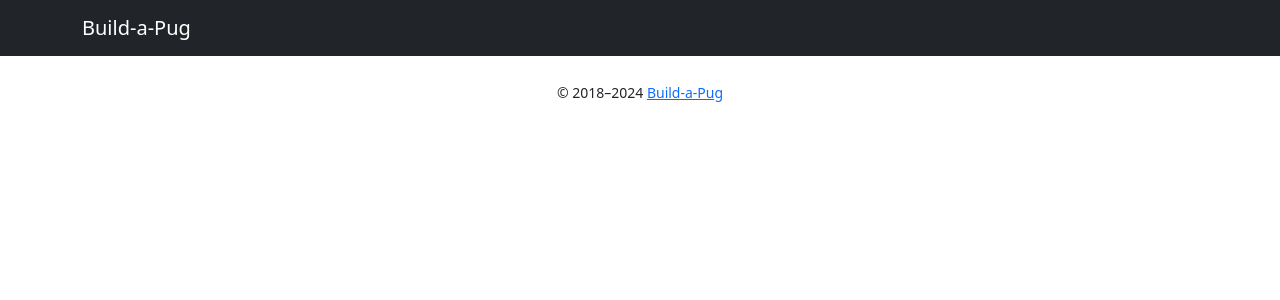
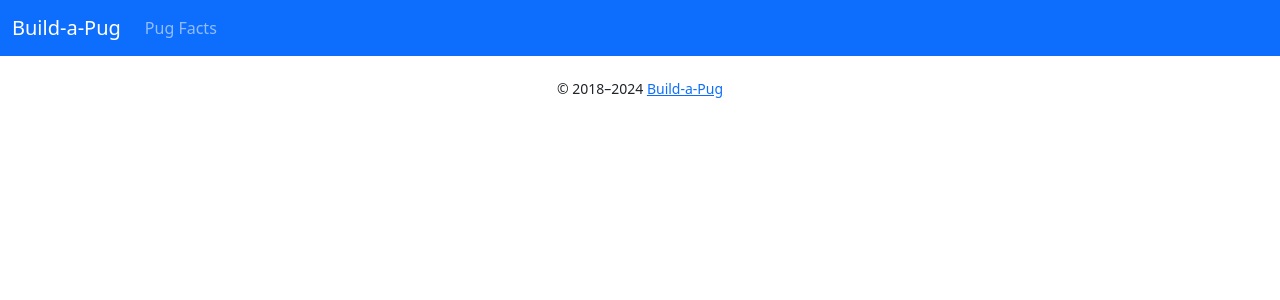
Before and after one commit to liz-acosta/testing-strategies-for-python, a Flask app: template templates/base.html in a window 1280 px wide. Shown: the top 300 px of the page. Run offline with Flask 3, Linux system fonts and the light colour scheme; the template is opened without the code that fills it, so the values that code supplies are empty; parts of the project's set-up code (start-up, migrations or seed data) failed here and were passed over; some libraries are stand-ins or nearby versions.

Commit message:
add pug facts (no tests)

```diff
--- a/app.py
+++ b/app.py
@@ -52,10 +52,17 @@ def create_app(configfile=None):
         session['puppy_dinner_result'] = puppy_dinner_result
         return render_template('heresyourpug.html', pug_description=session['pug_description'], pug_image=session['pug_image'], puppy_dinner_result=session['puppy_dinner_result'])
 
-    # @app.route("/pugfacts", methods=['GET'])
-    # def pug_facts():
-    #     pug_breed_facts = json.loads(requests.get(BASE_URL + 'breeds/' + PUG_ID).content)['data']['attributes']
-    #     return render_template('pugfacts.html', pug_breed_facts=pug_breed_facts)
+    @app.route("/pugfacts", methods=['GET'])
+    def pug_facts():
+        pug_breed_response = json.loads(requests.get(BASE_URL + 'breeds/' + PUG_ID).content)['data']['attributes']
+        pug_weight = (float(pug_breed_response['male_weight']['max']) * 2.2046)
+        pug_breed_facts = {
+            'description': pug_breed_response['description'],
+            'max_age': pug_breed_response['life']['max'],
+            'weight': round(pug_weight),
+        }
+
+        return render_template('pugfacts.html', pug_breed_facts=pug_breed_facts)
 
     return app
 
--- a/templates/base.html
+++ b/templates/base.html
@@ -26,10 +26,19 @@
 </head>
 
 <body>
-    <nav class="navbar navbar-expand-lg navbar-dark bg-dark mb-4">
-        <div class="container">
+    <nav class="navbar navbar-expand-lg bg-primary" data-bs-theme="dark">
+        <div class="container-fluid">
             <a href="../" class="navbar-brand">Build-a-Pug</a>
+            <div class="collapse navbar-collapse" id="navbarColor01">
+                <ul class="navbar-nav me-auto">
+
+                  <li class="nav-item">
+                    <a class="nav-link" href="{{ url_for('pug_facts') }}">Pug Facts</a>
+                  </li>
+                </ul>
+            </div>
         </div>
+
     </nav>
 
     <main class="container">
```
Also changed, not shown: templates/index.html (+7 -0 lines), templates/pugfacts.html (+11 -2 lines), 1 other file.
